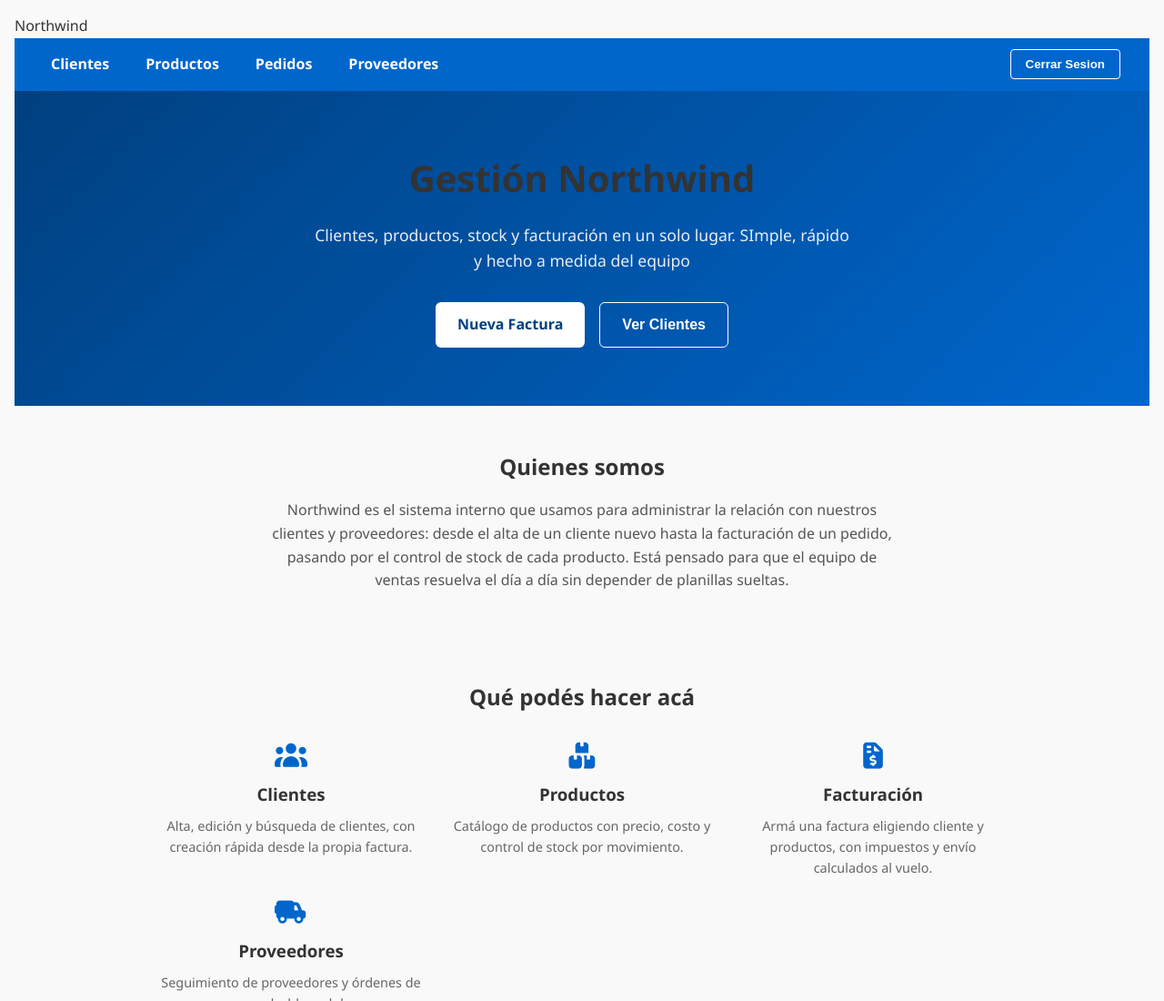
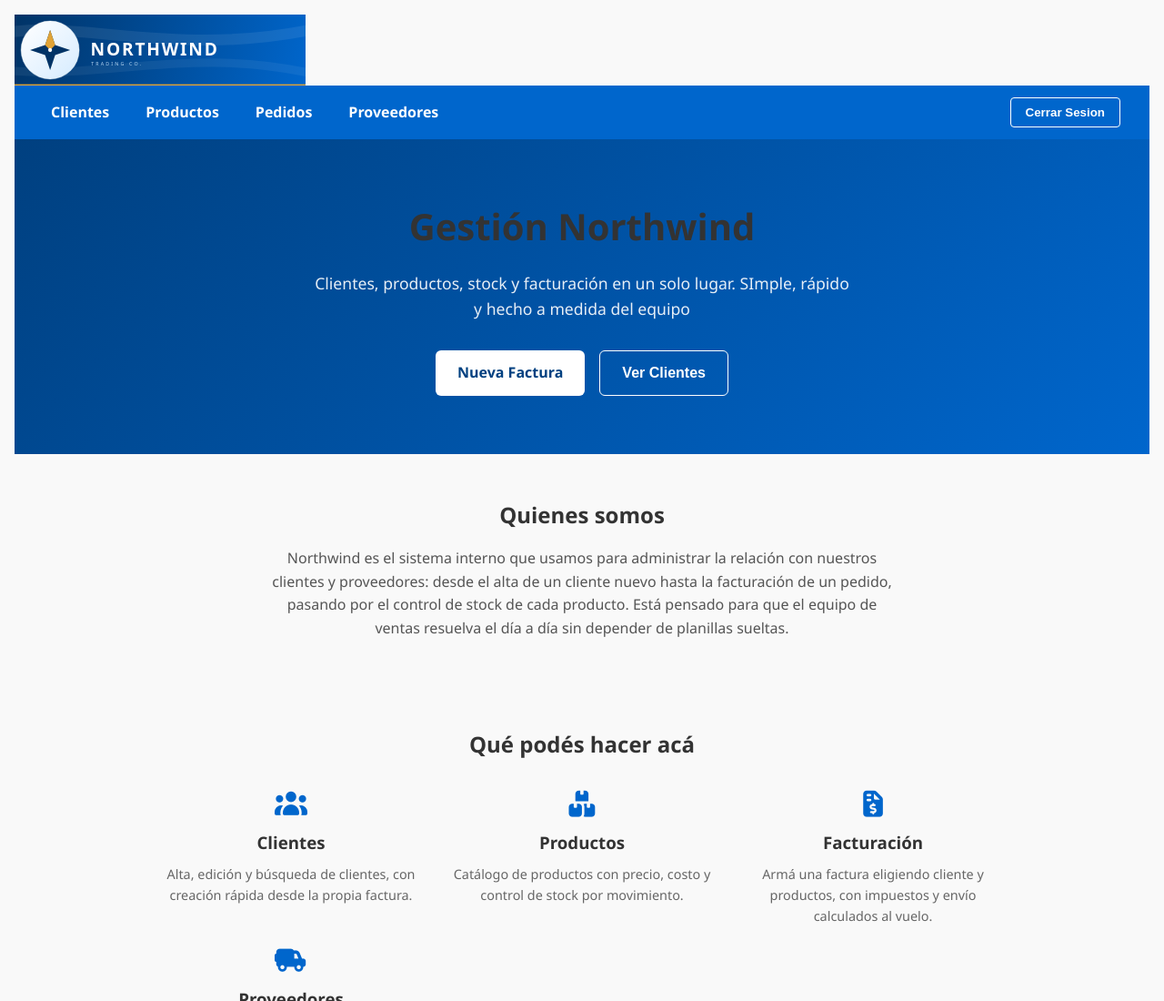
Before and after one commit to leo-Arevalo/northwind-java-repo, a website with bundled scripts: page Frontend/index.html in a window 1280 px wide. Shown: the top 1100 px of the page at 91% size. Built offline with nearby package versions, Linux system fonts and the light colour scheme; sample sign-in values are in the browser's storage; files whose address does not match are found by name.

Commit message:
feat(landing): reemplazar el logo de texto por un banner SVG
Rosa de los vientos(concepto North + Wind) con el punto norte en
dorado, mismo degrade azul que ya usaba el hero. Vectorial, se ve
nitido en cualquier tamaño de pantalla.

```diff
--- a/Frontend/css/landing.css
+++ b/Frontend/css/landing.css
@@ -1,3 +1,12 @@
+.logo-banner{
+    max-width: 320px;
+    width: 100%;
+    height: auto;
+    display: block;
+}
+
+
+
 .hero{
     background: linear-gradient(135deg, #004080, #0066cc);
     color: white;
--- a/Frontend/index.html
+++ b/Frontend/index.html
@@ -17,7 +17,7 @@
 <body>
     <!-- HEADER -->
     <div class="container">
-        <div class="logo">Northwind</div>
+        <img src="assets/logo-banner.svg" alt="Northwind Trading Co." class="logo-banner">
     </div>
     <!-- NAVBAR -->
     <nav class="navbar">
```
Also changed, not shown: Frontend/assets/logo-banner.svg (added).
